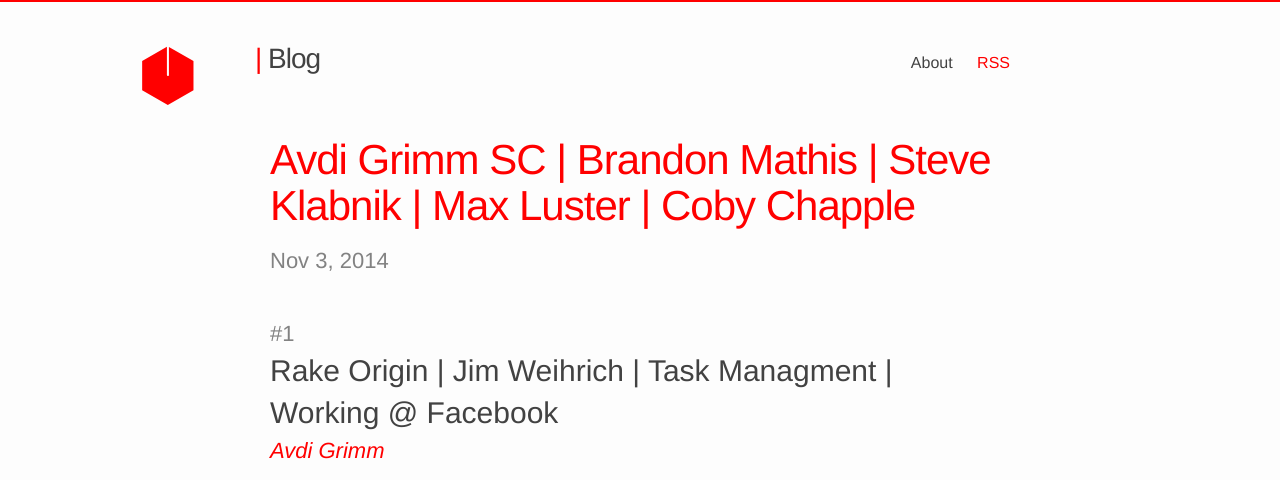
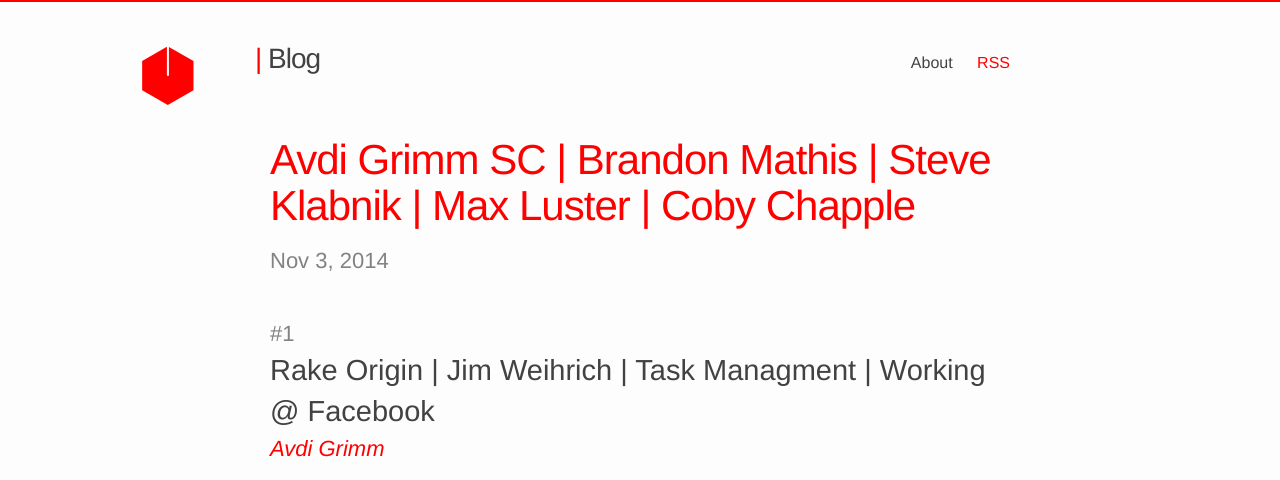
Before and after one commit to vis-kid/between_blog, a Jekyll site: the page built from _posts/2014-11-03-between-what_episode.md, in a window 1280 px wide. Shown: the top 480 px of the page. Built offline with Jekyll 4.4.1, drawn with Linux system fonts in a browser that asks for light colours; grey boxes are pictures that could not be loaded.

Commit message:
Slightly smaller keywords on post page

```diff
--- a/_sass/_layout.scss
+++ b/_sass/_layout.scss
@@ -308,7 +308,7 @@
 #episode_wrapper article {
 	padding-bottom: 50px;
 	margin-bottom: 50px;
-  border-bottom: 1px solid rgba($grey-color-dark, 0.2);
+  border-bottom: 1px solid rgba($grey-color-dark, 0.15);
 	&:last-child {
     border-bottom: none;
 	}
@@ -321,7 +321,7 @@
 }
 
 h2.keywords {
-  font-size: 30px;
+  font-size: 29px;
 	color: $grey-color-dark;
 	line-height: 1.4;
 	margin-bottom: 0px;
```
